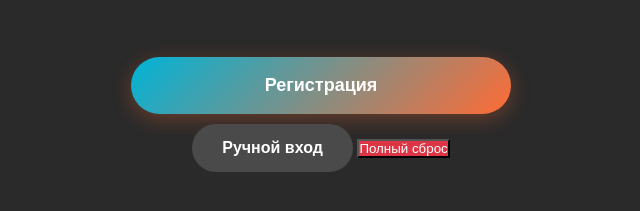
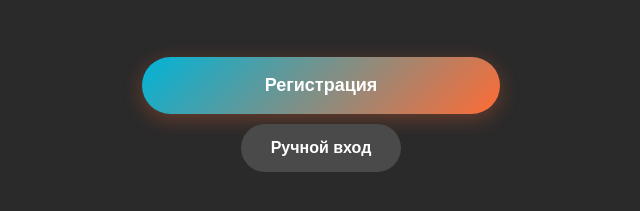
Before and after one commit to Rrollan/vesla, a website: page index.html in a window 1280 px wide. Shown: the part 459-670 px from the top of the page, without its empty margins (319-959 px from the left). Drawn offline with Linux system fonts and the light colour scheme.

Commit message:
Update index.html

```diff
--- a/index.html
+++ b/index.html
@@ -873,7 +873,6 @@
             <div class="welcome-buttons">
                 <button class="btn-primary" onclick="showRegistration()">Регистрация</button>
                 <button class="btn-secondary" onclick="showLogin()">Ручной вход</button>
-                 <button class="btn-danger" onclick="forceResetApp()" style="margin-top: 10px;">Полный сброс</button>
             </div>
             <div class="auto-login-info" id="autoLoginInfo" style="display: none;">
                 <div class="loading-indicator">
@@ -1384,14 +1383,6 @@
 
     <script>
 
-        function forceResetApp() {
-            const confirmation = confirm('Вы уверены, что хотите полностью сбросить состояние приложения? Это удалит все сохраненные данные.');
-            if (confirmation) {
-                localStorage.clear();
-                alert('Сброс выполнен! Приложение будет перезагружено.');
-                window.location.reload();
-            }
-        }
         // Инициализация Telegram WebApp
         let tg;
         let telegramUser = null;
```
